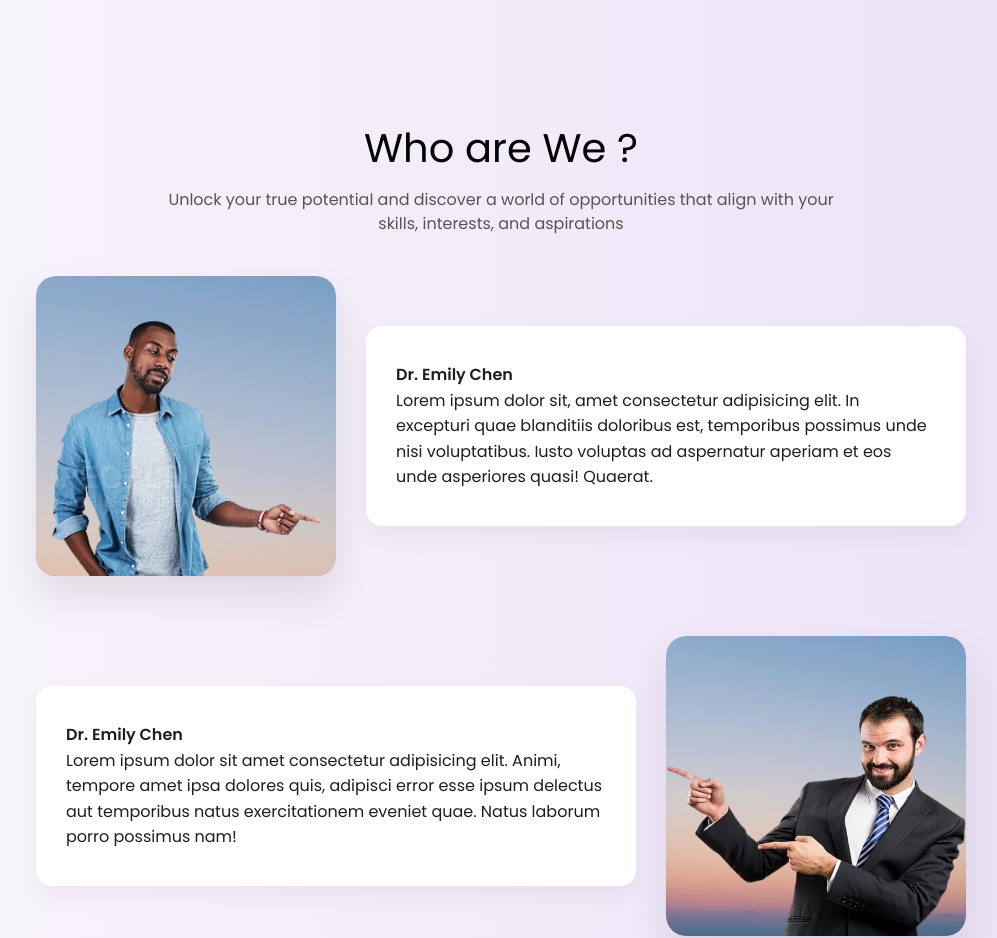
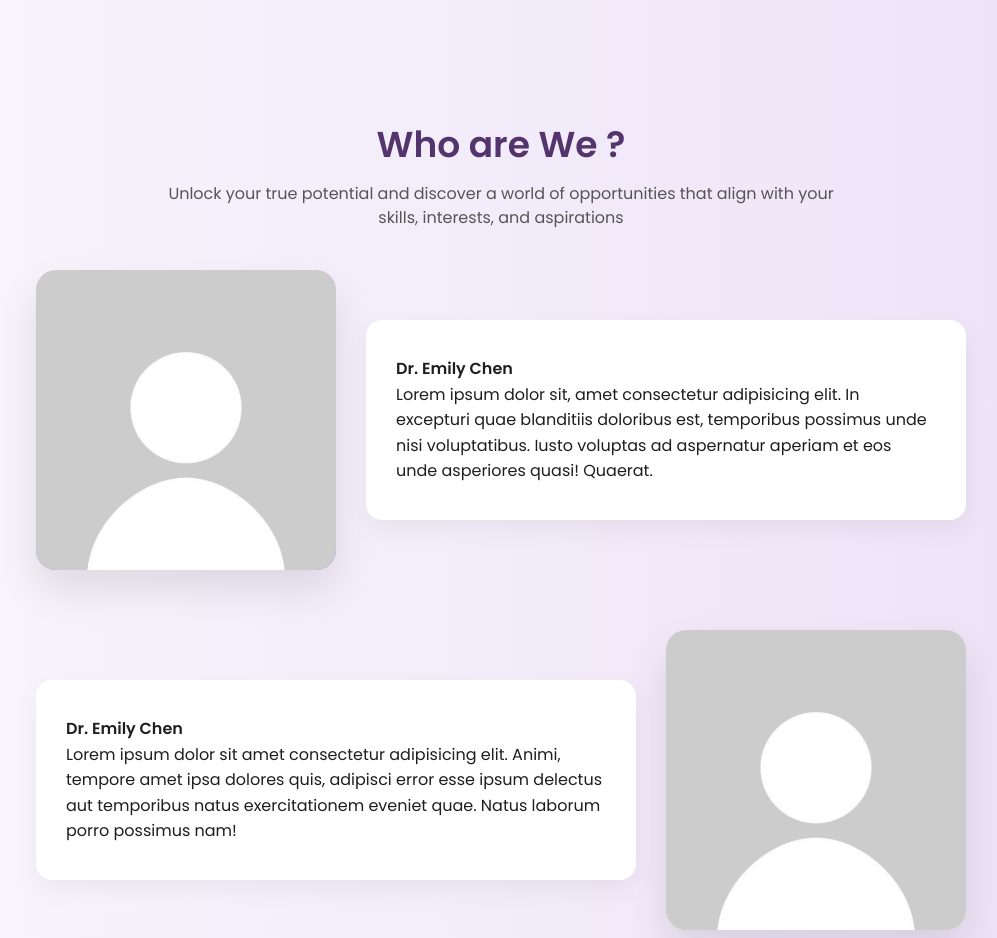
Before and after one commit to vijay120922/Ugyan-Tech-Solutions, a React (Vite) app: page / in a window 1280 px wide. Shown: the part 2135-3073 px from the top of the page, without its empty margins (139-1136 px from the left). Built offline with nearby package versions, Linux system fonts and the light colour scheme.

Commit message:
changes done to h2

```diff
--- a/src/components/AboutUsSection.css
+++ b/src/components/AboutUsSection.css
@@ -5,8 +5,11 @@
 }
 
 .why-choose-us h2 {
-  font-size: 2.5em;
   margin-bottom: 10px;
+  font-size: 36px;
+  font-weight: 600;
+  margin-bottom: 10px;
+  color: #53346D
 }
 
 .subheading {
--- a/src/components/AboutUsSection.jsx
+++ b/src/components/AboutUsSection.jsx
@@ -11,7 +11,7 @@ const AboutUsSection = () => {
       <div className="choose-grid">
         <div className="row">
           <div className="image-box green-bg">
-            <img src="/man1.png" alt="Team Member 1" />
+            <img src="/dp.jpg" alt="Team Member 1" />
           </div>
           <div className="text-box shadow-box">
             <p>
@@ -33,7 +33,7 @@ const AboutUsSection = () => {
             {/* <img src="/arrow.jpng" alt="arrow" className="heart-arrow" /> */}
           </div>
           <div className="image-box peach-bg">
-            <img src="/man2.png" alt="Team Member 2" />
+            <img src="/dp.jpg" alt="Team Member 2" />
           </div>
         </div>
       </div>
```
